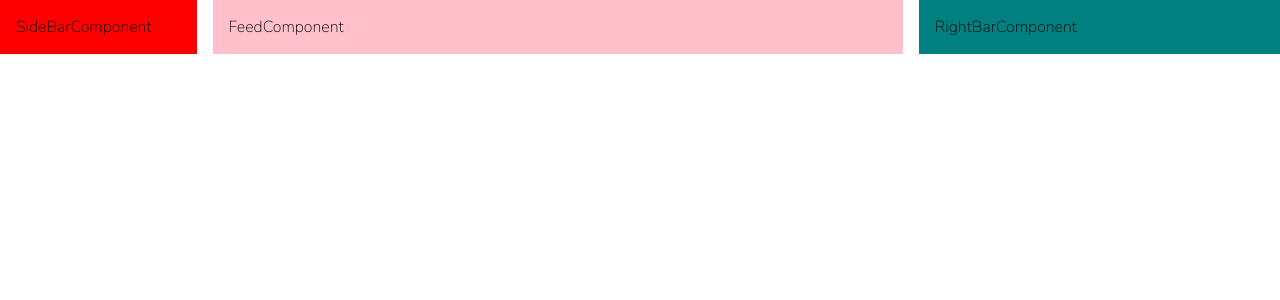
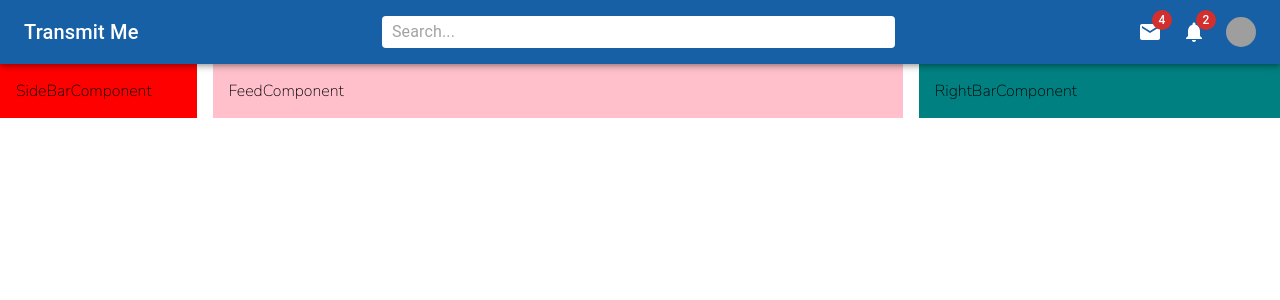
Before and after one commit to CryFecteau/Transmit-Me, a React (Create React App) app: page / in a window 1280 px wide. Shown: the top 300 px of the page. Built offline with nearby package versions, Linux system fonts and the light colour scheme; grey boxes are pictures that could not be loaded.

Commit message:
Styled navBar component with MUI

```diff
--- a/src/App.js
+++ b/src/App.js
@@ -1,14 +1,14 @@
-// import { Button } from '@mui/material';
-// import { Add, Settings } from '@mui/icons-material/Delete';
 import { Box, Stack } from '@mui/material';
 import { FeedComponent } from './components/feed-component';
 import { RightBarComponent } from './components/rightBar-component';
 import { SideBarComponent } from './components/sideBar-component';
 import './App.css';
+import { NavBarComponent } from './components/navBar-component';
 
 function App() {
   return (
     <Box>
+      <NavBarComponent />
       <Stack direction="row" spacing={2} justifyContent={"space-between"}>
         <SideBarComponent />
         <FeedComponent />
--- a/src/components/navBar-component.jsx
+++ b/src/components/navBar-component.jsx
@@ -1,8 +1,80 @@
-import { Box } from '@mui/material'
+import { Mail, Notifications, SettingsInputAntennaRounded } from '@mui/icons-material';
+import { AppBar, Avatar, Badge, Box, InputBase, Menu, MenuItem, Toolbar, Typography, styled } from '@mui/material'
 import React from 'react'
+import { theme } from '../theme';
 
+const ToolBarStyled = styled(Toolbar)({
+    display: 'flex',
+    justifyContent: 'space-between',
+});
+
+const SearchBarStyled = styled('div')({
+    backgroundColor: 'white',
+    padding: '0 10px',
+    borderRadius: theme.shape.borderRadius,
+    width: '40%',
+});
+
+const IconsStyled = styled(Box)(({ theme }) => ({
+    display: 'none',
+    alignItems: 'center',
+    gap: '20px',
+    [theme.breakpoints.up('sm')]: {
+        display: 'flex',
+    }
+}));
+
+const UserBoxStyled = styled(Box)({
+    display: 'flex',
+    alignItems: 'center',
+    gap: '10px',
+    [theme.breakpoints.up('sm')]: {
+        display: 'none',
+    }
+});
 export const NavBarComponent = () => {
+    const [profileOpen, setProfileOpen] = React.useState(false);
+
     return (
-        <Box>NavBarComponent</Box>
+        <AppBar position='sticky'>
+            <ToolBarStyled>
+                <Typography variant='h6' sx={{ display: { xs: 'none', sm: 'block' } }}>Transmit Me</Typography>
+                <SettingsInputAntennaRounded sx={{ display: { xs: 'block', sm: 'none' } }} />
+                <SearchBarStyled>
+                    <InputBase placeholder='Search...' />
+                </SearchBarStyled>
+                <IconsStyled>
+                    <Badge badgeContent={4} color='error'>
+                        <Mail />
+                    </Badge>
+                    <Badge badgeContent={2} color='error'>
+                        <Notifications />
+                    </Badge>
+                    <Avatar sx={{ width: 30, height: 30 }} alt='Remy Sharp' onClick={e => setProfileOpen(true)} src='https://mui.com/static/images/avatar/1.jpg' />
+                </IconsStyled>
+                <UserBoxStyled>
+                    <Avatar sx={{ width: 30, height: 30 }} alt='Remy Sharp' onClick={e => setProfileOpen(true)} src='https://mui.com/static/images/avatar/1.jpg' />
+                    <Typography variant='h6'>Remy Sharp</Typography>
+                </UserBoxStyled>
+            </ToolBarStyled>
+            <Menu
+                id="demo-positioned-menu"
+                aria-labelledby="demo-positioned-button"
+                open={profileOpen}
+                onClose={e => setProfileOpen(false)}
+                anchorOrigin={{
+                    vertical: 'top',
+                    horizontal: 'right',
+                }}
+                transformOrigin={{
+                    vertical: 'top',
+                    horizontal: 'right',
+                }}
+            >
+                <MenuItem>Profile</MenuItem>
+                <MenuItem>My account</MenuItem>
+                <MenuItem>Logout</MenuItem>
+            </Menu>
+        </AppBar>
     )
 }
```
